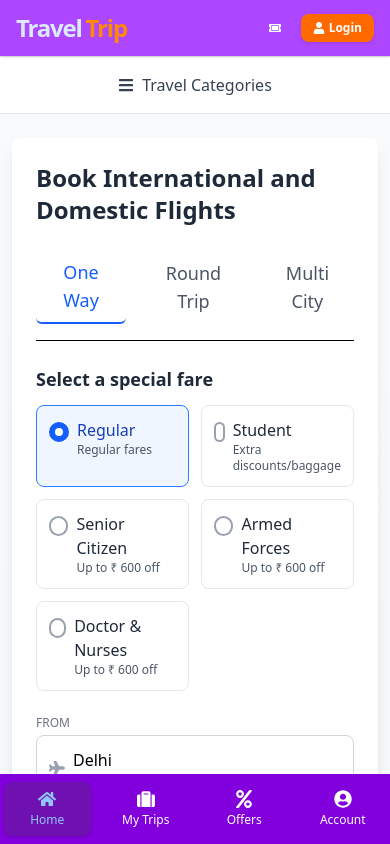
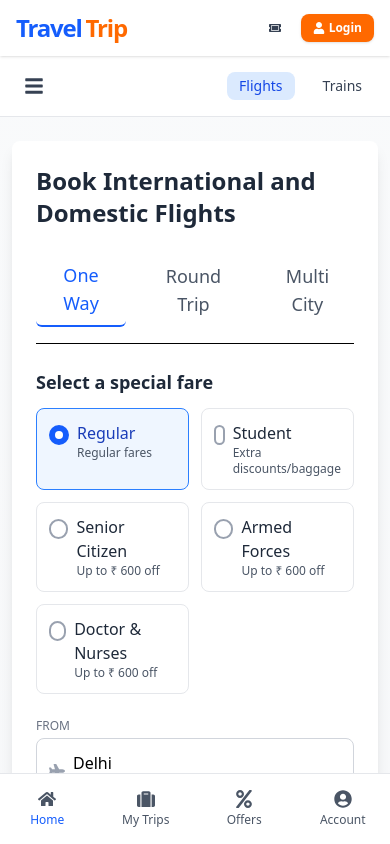
Before and after one commit to sharmmohit/MyTripPlan, a React (Vite) app in the folder mytripplan-frontend/: page / in a window 390 px wide. Built offline with nearby package versions, Linux system fonts and the light colour scheme.

Commit message:
create account section page

```diff
--- /dev/null
+++ b/mytripplan-frontend/src/Components/AccountPage.jsx
@@ -0,0 +1,78 @@
+import React from 'react';
+import { FaWallet, FaCog, FaCreditCard, FaSignOutAlt, FaArrowLeft } from 'react-icons/fa';
+
+const AccountPage = ({ user, onLogout, onBack }) => {
+  const AccountOption = ({ icon, title, onClick, isSignOut = false }) => (
+    <div
+      className="flex items-center p-5 bg-white rounded-lg shadow-sm cursor-pointer transition-all duration-300 hover:shadow-md mb-3"
+      onClick={onClick}
+    >
+      <div className="mr-4 text-xl text-blue-600">{icon}</div>
+      <div className="flex-1">
+        <h3 className={`font-semibold ${isSignOut ? 'text-red-700' : 'text-gray-800'}`}>
+          {title}
+        </h3>
+      </div>
+      <div className="text-gray-400">
+        <svg xmlns="http://www.w3.org/2000/svg" className="h-5 w-5" viewBox="0 0 20 20" fill="currentColor">
+          <path fillRule="evenodd" d="M7.293 14.707a1 1 0 010-1.414L10.586 10 7.293 6.707a1 1 0 011.414-1.414l4 4a1 1 0 010 1.414l-4 4a1 1 0 01-1.414 0z" clipRule="evenodd" />
+        </svg>
+      </div>
+    </div>
+  );
+
+  return (
+    <div className="min-h-screen bg-gray-50">
+      {/* Header */}
+      <div className="bg-white shadow-sm py-4 px-4 border-b border-gray-200">
+        <div className="container mx-auto flex items-center">
+          <button
+            onClick={onBack}
+            className="mr-3 text-gray-600 hover:text-blue-600 p-2 rounded-lg hover:bg-gray-100"
+          >
+            <FaArrowLeft />
+          </button>
+          <h1 className="text-xl font-bold text-gray-800">Account</h1>
+        </div>
+      </div>
+
+      {/* Welcome Message Box */}
+      <div className="container mx-auto p-4">
+        <div className="bg-blue-600 text-white rounded-lg p-6 mb-6 shadow-md">
+          <h2 className="text-2xl font-bold mb-2">HELLO Tourist!</h2>
+          <p className="text-blue-100">{user?.email}</p>
+        </div>
+
+        {/* Account Options */}
+        <div className="space-y-3">
+          <AccountOption
+            icon={<FaWallet />}
+            title="Wallet"
+            onClick={() => alert('Wallet functionality coming soon!')}
+          />
+
+          <AccountOption
+            icon={<FaCog />}
+            title="Settings"
+            onClick={() => alert('Settings functionality coming soon!')}
+          />
+
+          <AccountOption
+            icon={<FaCreditCard />}
+            title="Payment Options"
+            onClick={() => alert('Payment options functionality coming soon!')}
+          />
+
+          <AccountOption
+            icon={<FaSignOutAlt />}
+            title="Sign Out"
+            onClick={onLogout}
+            isSignOut
+          />
+        </div>
+      </div>
+    </div>
+  );
+};
+
+export default AccountPage;
--- a/mytripplan-frontend/src/Components/Home.jsx
+++ b/mytripplan-frontend/src/Components/Home.jsx
@@ -9,6 +9,7 @@ import CinemaSearchTab from './Cinema/CinemaSearchTab';
 import HotelSearchTab from './HotelSearchTab';
 import HotelSearch from './HotelSearch';
 import Login from './Login';
+import AccountPage from './AccountPage'; // New component for account page
 
 const Home = () => {
   const [activeTab, setActiveTab] = useState('flights');
@@ -19,6 +20,7 @@ const Home = () => {
   const [isMobileNavOpen, setIsMobileNavOpen] = useState(false);
   const [mobileBottomNav, setMobileBottomNav] = useState('home');
   const [showWelcomeBanner, setShowWelcomeBanner] = useState(false);
+  const [showAccountPage, setShowAccountPage] = useState(false);
 
   useEffect(() => {
     const storedToken = localStorage.getItem('token');
@@ -27,7 +29,6 @@ const Home = () => {
       try {
         const userData = JSON.parse(storedUser);
         setUser(userData);
-        // Show welcome banner only if user just logged in (you might want to use a more sophisticated check)
         setShowWelcomeBanner(true);
       } catch (e) {
         console.error("Failed to parse stored user data:", e);
@@ -54,15 +55,16 @@ const Home = () => {
     localStorage.removeItem('token');
     localStorage.removeItem('user');
     setMobileBottomNav('home');
+    setShowAccountPage(false);
     alert('Logged out successfully!');
   };
 
   const handleMobileBottomNav = (navItem) => {
     setMobileBottomNav(navItem);
 
-    // Handle navigation actions
     switch(navItem) {
       case 'home':
+        setShowAccountPage(false);
         window.scrollTo(0, 0);
         break;
       case 'trips':
@@ -72,7 +74,11 @@ const Home = () => {
         alert('Offers functionality will be implemented soon!');
         break;
       case 'account':
-        // Account section is handled in the render
+        if (user) {
+          setShowAccountPage(true);
+        } else {
+          setIsAuthModalOpen(true);
+        }
         break;
       default:
         break;
@@ -100,64 +106,27 @@ const Home = () => {
     }
   };
 
-  const renderAccountSection = () => (
-    <div className="min-h-screen bg-gray-50 p-4">
-      {/* Header */}
-      <div className="bg-white rounded-lg shadow-sm p-4 mb-4">
-        <h1 className="text-2xl font-bold text-purple-700 mb-2">HELLO Tourist!</h1>
-        <p className="text-gray-600">{user?.email}</p>
-      </div>
-
-      {/* Account Options */}
-      <div className="space-y-3">
-        <AccountOption
-          icon={<FaWallet className="text-purple-600" />}
-          title="Wallet"
-          description="Manage your travel funds"
-          onClick={() => alert('Wallet functionality coming soon!')}
-        />
-
-        <AccountOption
-          icon={<FaCog className="text-purple-600" />}
-          title="Settings"
-          description="Customize your experience"
-          onClick={() => alert('Settings functionality coming soon!')}
-        />
-
-        <AccountOption
-          icon={<FaCreditCard className="text-purple-600" />}
-          title="Payment Options"
-          description="Manage payment methods"
-          onClick={() => alert('Payment options functionality coming soon!')}
-        />
-
-        <AccountOption
-          icon={<FaSignOutAlt className="text-red-600" />}
-          title="Sign Out"
-          description="Log out of your account"
-          onClick={handleLogout}
-          isSignOut
-        />
-      </div>
-    </div>
-  );
+  // If account page is shown, render only the account page
+  if (showAccountPage && user) {
+    return <AccountPage user={user} onLogout={handleLogout} onBack={() => setShowAccountPage(false)} />;
+  }
 
   return (
     <div className="min-h-screen font-sans antialiased flex flex-col bg-gradient-to-b from-gray-50 to-gray-100 pb-16 md:pb-0">
-      {/* Header Section */}
-      <header className="bg-purple-500 shadow-sm py-3 px-4 md:px-6 lg:px-12 relative z-20">
+      {/* Header Section - Changed to white background */}
+      <header className="bg-white shadow-sm py-3 px-4 md:px-6 lg:px-12 relative z-20">
         <div className="container mx-auto flex justify-between items-center">
           {/* Logo on left side */}
           <div className="flex items-center">
-            <span className="text-2xl md:text-3xl font-extrabold text-blue-100 tracking-tighter mr-1">Travel</span>
-            <span className="text-2xl md:text-3xl font-extrabold text-orange-400 tracking-tighter">Trip</span>
+            <span className="text-2xl md:text-3xl font-extrabold text-blue-600 tracking-tighter mr-1">Travel</span>
+            <span className="text-2xl md:text-3xl font-extrabold text-orange-500 tracking-tighter">Trip</span>
           </div>
 
-          {/* My Tickets button on right side - Removed Logout button */}
+          {/* Right side navigation */}
           <nav className="flex items-center space-x-4">
             <button
               onClick={handleMyTickets}
-              className="flex items-center text-white hover:text-blue-300 transition duration-200 font-medium text-xs md:text-sm"
+              className="flex items-center text-gray-700 hover:text-blue-600 transition duration-200 font-medium text-xs md:text-sm"
             >
               <FaTicketAlt className="mr-1 md:mr-2" />
               <span className="font-semibold hidden md:block">My Tickets</span>
@@ -165,7 +134,7 @@ const Home = () => {
             {!user && (
               <button
                 onClick={() => setIsAuthModalOpen(true)}
-                className="flex items-center px-3 py-1.5 md:px-4 md:py-2 bg-orange-500 text-white rounded-lg hover:bg-orange-400 transition duration-200 font-medium shadow-sm text-xs md:text-sm"
+                className="flex items-center px-3 py-1.5 md:px-4 md:py-2 bg-orange-500 text-white rounded-lg hover:bg-orange-600 transition duration-200 font-medium shadow-sm text-xs md:text-sm"
               >
                 <FaUser className="mr-1 md:mr-2" />
                 <span className="font-semibold">Login</span>
@@ -177,7 +146,7 @@ const Home = () => {
 
       {/* Welcome Banner */}
       {showWelcomeBanner && user && (
-        <div className="bg-purple-600 text-white p-3 md:p-4 relative">
+        <div className="bg-blue-600 text-white p-3 md:p-4 relative">
           <div className="container mx-auto flex justify-between items-center">
             <p className="text-sm md:text-base">
               Welcome to Travel Trip, {user.name || user.email}!
@@ -192,16 +161,79 @@ const Home = () => {
         </div>
       )}
 
-      {/* Mobile Navigation Toggle */}
-      <div className="md:hidden bg-white border-t border-b border-gray-200 py-2 px-4">
+      {/* Mobile Navigation Toggle - Simplified */}
+      <div className="md:hidden bg-white border-b border-gray-200 py-3 px-4">
+        <div className="flex items-center justify-between">
           <button
             onClick={() => setIsMobileNavOpen(!isMobileNavOpen)}
-          className="flex items-center justify-center w-full py-2 text-gray-700 font-medium"
+            className="text-gray-700 p-2 rounded-lg hover:bg-gray-100"
           >
-          <FaBars className="mr-2" />
-          Travel Categories
+            <FaBars className="text-xl" />
+          </button>
+
+          {/* Visible travel categories */}
+          <div className="flex space-x-4">
+            <button
+              onClick={() => setActiveTab('flights')}
+              className={`px-3 py-1 rounded-lg text-sm font-medium ${
+                activeTab === 'flights'
+                  ? 'bg-blue-100 text-blue-700'
+                  : 'text-gray-700 hover:bg-gray-100'
+              }`}
+            >
+              Flights
+            </button>
+            <button
+              onClick={() => setActiveTab('trains')}
+              className={`px-3 py-1 rounded-lg text-sm font-medium ${
+                activeTab === 'trains'
+                  ? 'bg-blue-100 text-blue-700'
+                  : 'text-gray-700 hover:bg-gray-100'
+              }`}
+            >
+              Trains
             </button>
           </div>
+        </div>
+      </div>
+
+      {/* Mobile Navigation Dropdown */}
+      {isMobileNavOpen && (
+        <div className="md:hidden bg-white shadow-lg py-3 px-4 border-b border-gray-200">
+          <div className="grid grid-cols-2 gap-3">
+            <MobileNavButton
+              label="Hotels"
+              icon={<FaHotel className="text-blue-600" size={16} />}
+              isActive={activeTab === 'hotels'}
+              onClick={() => { setActiveTab('hotels'); setIsMobileNavOpen(false); }}
+            />
+            <MobileNavButton
+              label="Buses"
+              icon={<FaBus className="text-blue-600" size={16} />}
+              isActive={activeTab === 'buses'}
+              onClick={() => { setActiveTab('buses'); setIsMobileNavOpen(false); }}
+            />
+            <MobileNavButton
+              label="Cabs"
+              icon={<FaTaxi className="text-blue-600" size={16} />}
+              isActive={activeTab === 'cabs'}
+              onClick={() => { setActiveTab('cabs'); setIsMobileNavOpen(false); }}
+            />
+            <MobileNavButton
+              label="Cinema"
+              icon={<FaFilm className="text-blue-600" size={16} />}
+              isActive={activeTab === 'cinema'}
+              onClick={() => { setActiveTab('cinema'); setIsMobileNavOpen(false); }}
+            />
+            <MobileNavButton
+              label="Tours"
+              icon={<FaGlobeAmericas className="text-blue-600" size={16} />}
+              isActive={activeTab === 'tour-packages'}
+              onClick={() => { setActiveTab('tour-packages'); setIsMobileNavOpen(false); }}
+            />
+          </div>
+        </div>
+      )}
 
       {/* Travel Icons Navigation - Desktop */}
       <div className="hidden md:block bg-white shadow-md py-3 md:py-4 px-2 md:px-4 relative z-10">
@@ -255,62 +287,8 @@ const Home = () => {
         </div>
       </div>
 
-      {/* Mobile Navigation Dropdown */}
-      {isMobileNavOpen && (
-        <div className="md:hidden bg-white shadow-lg py-3 px-4 border-b border-gray-200">
-          <div className="grid grid-cols-2 gap-3">
-            <MobileNavButton
-              label="Flights"
-              icon={<FaPlane className="text-blue-600" size={16} />}
-              isActive={activeTab === 'flights'}
-              onClick={() => { setActiveTab('flights'); setIsMobileNavOpen(false); }}
-            />
-            <MobileNavButton
-              label="Hotels"
-              icon={<FaHotel className="text-blue-600" size={16} />}
-              isActive={activeTab === 'hotels'}
-              onClick={() => { setActiveTab('hotels'); setIsMobileNavOpen(false); }}
-            />
-            <MobileNavButton
-              label="Trains"
-              icon={<FaTrain className="text-blue-600" size={16} />}
-              isActive={activeTab === 'trains'}
-              onClick={() => { setActiveTab('trains'); setIsMobileNavOpen(false); }}
-            />
-            <MobileNavButton
-              label="Buses"
-              icon={<FaBus className="text-blue-600" size={16} />}
-              isActive={activeTab === 'buses'}
-              onClick={() => { setActiveTab('buses'); setIsMobileNavOpen(false); }}
-            />
-            <MobileNavButton
-              label="Cabs"
-              icon={<FaTaxi className="text-blue-600" size={16} />}
-              isActive={activeTab === 'cabs'}
-              onClick={() => { setActiveTab('cabs'); setIsMobileNavOpen(false); }}
-            />
-            <MobileNavButton
-              label="Cinema"
-              icon={<FaFilm className="text-blue-600" size={16} />}
-              isActive={activeTab === 'cinema'}
-              onClick={() => { setActiveTab('cinema'); setIsMobileNavOpen(false); }}
-            />
-            <MobileNavButton
-              label="Tours"
-              icon={<FaGlobeAmericas className="text-blue-600" size={16} />}
-              isActive={activeTab === 'tour-packages'}
-              onClick={() => { setActiveTab('tour-packages'); setIsMobileNavOpen(false); }}
-            />
-          </div>
-        </div>
-      )}
-
-      {/* Main Content Area - Show account section or regular content */}
+      {/* Main Content Area */}
       <main className="flex-grow container mx-auto px-3 md:px-4 py-6 md:py-8 relative z-0">
-        {mobileBottomNav === 'account' && user ? (
-          renderAccountSection()
-        ) : (
-          <>
         {/* Booking Tabs and Search Form */}
         <div className="bg-transparent rounded-xl mb-6 md:mb-8">
           {renderTabContent()}
@@ -366,33 +344,31 @@ const Home = () => {
             icon={<FaGlobeAmericas className="text-blue-600 mb-3 md:mb-4 group-hover:text-orange-500 transition-colors duration-300" />}
           />
         </section>
-          </>
-        )}
       </main>
 
       {/* Mobile Bottom Navigation */}
-      <div className="md:hidden fixed bottom-0 left-0 right-0 bg-purple-700 z-30 transition-colors duration-300">
+      <div className="md:hidden fixed bottom-0 left-0 right-0 bg-white border-t border-gray-200 z-30">
         <div className="grid grid-cols-4 gap-1 py-2">
           <MobileBottomNavButton
-            icon={<FaHome size={18} />}
+            icon={<FaHome size={18} className="text-gray-600" />}
             label="Home"
             isActive={mobileBottomNav === 'home'}
             onClick={() => handleMobileBottomNav('home')}
           />
           <MobileBottomNavButton
-            icon={<FaSuitcase size={18} />}
+            icon={<FaSuitcase size={18} className="text-gray-600" />}
             label="My Trips"
             isActive={mobileBottomNav === 'trips'}
             onClick={() => handleMobileBottomNav('trips')}
           />
           <MobileBottomNavButton
-            icon={<FaPercent size={18} />}
+            icon={<FaPercent size={18} className="text-gray-600" />}
             label="Offers"
             isActive={mobileBottomNav === 'offers'}
             onClick={() => handleMobileBottomNav('offers')}
           />
           <MobileBottomNavButton
-            icon={<FaUserCircle size={18} />}
+            icon={<FaUserCircle size={18} className="text-gray-600" />}
             label="Account"
             isActive={mobileBottomNav === 'account'}
             onClick={() => handleMobileBottomNav('account')}
@@ -422,28 +398,7 @@ const Home = () => {
   );
 };
 
-// New Account Option Component
-const AccountOption = ({ icon, title, description, onClick, isSignOut = false }) => (
-  <div
-    className={`flex items-center p-4 bg-white rounded-lg shadow-sm cursor-pointer transition-all duration-300 hover:shadow-md ${
-      isSignOut ? 'hover:bg-red-50' : 'hover:bg-purple-50'
-    }`}
-    onClick={onClick}
-  >
-    <div className="mr-4 text-xl">{icon}</div>
-    <div className="flex-1">
-      <h3 className={`font-semibold ${isSignOut ? 'text-red-700' : 'text-gray-800'}`}>{title}</h3>
-      <p className="text-sm text-gray-600">{description}</p>
-    </div>
-    <div className="text-gray-400">
-      <svg xmlns="http://www.w3.org/2000/svg" className="h-5 w-5" viewBox="0 0 20 20" fill="currentColor">
-        <path fillRule="evenodd" d="M7.293 14.707a1 1 0 010-1.414L10.586 10 7.293 6.707a1 1 0 011.414-1.414l4 4a1 1 0 010 1.414l-4 4a1 1 0 01-1.414 0z" clipRule="evenodd" />
-      </svg>
-    </div>
-  </div>
-);
-
-// Reusable Components (keep all your existing components here)
+// Reusable Components
 const NavTabButton = ({ label, icon, isActive, onClick }) => (
   <button
     className={`group flex flex-col items-center space-y-1 px-1.5 py-2 md:px-2 md:py-3 rounded-lg transition-all duration-300 ease-in-out text-center
@@ -479,8 +434,8 @@ const MobileBottomNavButton = ({ icon, label, isActive, onClick }) => (
   <button
     className={`flex flex-col items-center justify-center py-2 transition-all duration-300 rounded-lg mx-1
       ${isActive
-        ? 'text-blue-300 bg-purple-800 shadow-sm'
-        : 'text-white hover:text-blue-300'
+        ? 'text-blue-600 font-medium'
+        : 'text-gray-600'
       }`}
     onClick={onClick}
   >
```
Lines whose indentation alone changed are shown as unchanged.
